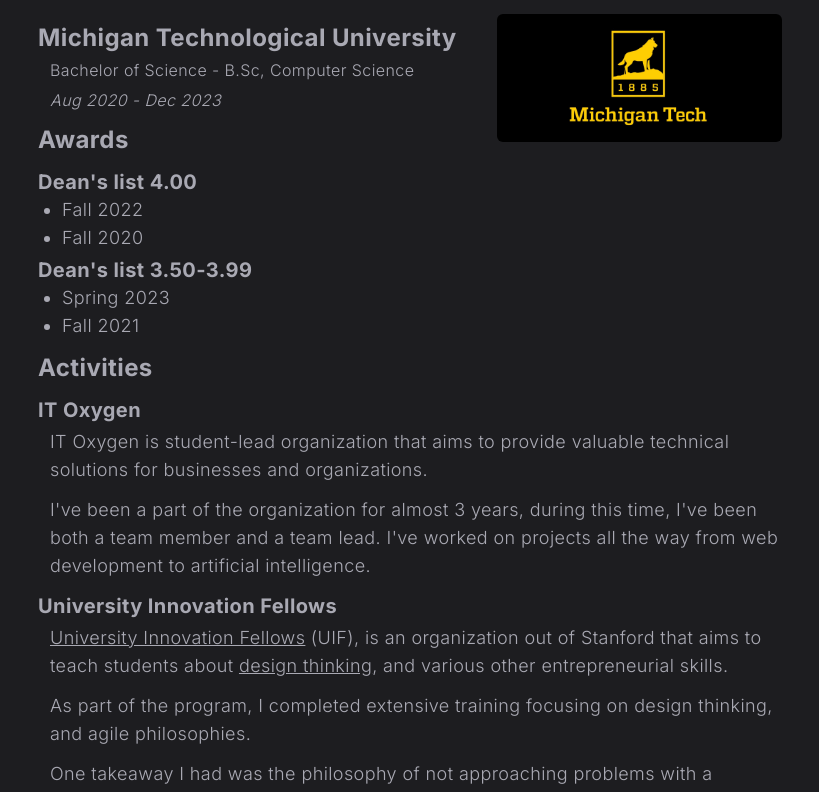
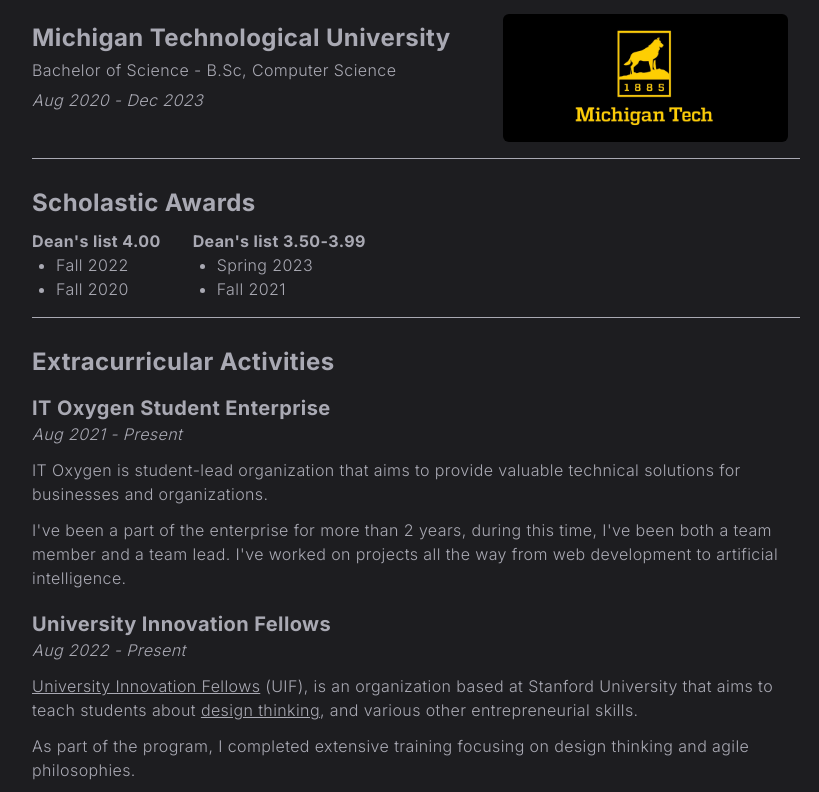
Before and after one commit to senyc/kb-web, a Next.js app: page /qualifications in a window 1280 px wide. Shown: the part 1320-2112 px from the top of the page, without its empty margins (230-1049 px from the left). Built offline with nearby package versions, Linux system fonts and the light colour scheme.

Commit message:
feat(qualifications): add more spacing between education sections

```diff
--- a/src/app/qualifications/Education.tsx
+++ b/src/app/qualifications/Education.tsx
@@ -4,13 +4,14 @@
 
 export default function Education() {
   return (
-    <section className='bg-dark border-b-text w-11/12 max-w-3xl border-b-[1px] pb-4'>
+    <>
+      <section className='border-b-text w-11/12 max-w-3xl border-b-[1px] pb-4 sm:ml-3'>
         <Image className='mx-auto mb-3 rounded-md sm:float-right sm:mx-0 sm:mb-0 sm:ml-3 md:mr-3' src={mtuLogo} alt='Michigan Technological University logo' width={285} quality={100} />
         <div className='mt-2'>
-        <h2 className='text-left text-xl font-semibold sm:ml-3 sm:text-2xl'>
+          <h2 className='text-left text-xl font-semibold  sm:text-2xl'>
             Michigan Technological University
           </h2>
-        <div className='sm:ml-3 md:ml-6'>
+          <div>
             <p className='mt-1'>
               Bachelor of Science - B.Sc, Computer Science
             </p>
@@ -19,12 +20,14 @@
             </p>
           </div>
         </div>
-      <section className='text-lg sm:ml-3'>
-        <h3 className='mb-3 mt-3 text-left text-2xl font-semibold'>
-          Awards
+      </section>
+      <section className='border-b-text w-11/12 max-w-3xl border-b-[1px] pb-4 sm:ml-3'>
+        <h3 className='mb-2 mt-3 text-left text-2xl font-semibold'>
+          Scholastic Awards
         </h3>
+        <div className='flex flex-row gap-8 '>
           <div>
-          <h4 className=' mt-1 text-left text-xl font-semibold'>
+            <h4 className='mt-0.5 text-left font-semibold'>
               Dean's list 4.00
             </h4>
             <ul className='ml-6 list-disc'>
@@ -35,7 +38,9 @@
                 Fall 2020
               </li>
             </ul>
-          <h4 className=' mt-1 text-left text-xl font-semibold'>
+          </div>
+          <div >
+            <h4 className='mt-0.5 text-left font-semibold'>
               Dean's list 3.50-3.99
             </h4>
             <ul className='ml-6 list-disc'>
@@ -47,38 +52,45 @@
               </li>
             </ul>
           </div>
+        </div>
       </section>
-      <section className='text-lg  sm:ml-3'>
-        <h3 className='mb-3 mt-3 text-left text-2xl font-semibold'>
-          Activities
+      <section className='border-b-text w-11/12 max-w-3xl border-b-[1px] pb-4 sm:ml-3'>
+        <h3 className='mb-4 mt-3 text-left text-2xl font-semibold'>
+          Extracurricular Activities
         </h3>
-        <h4 className='mt-1 text-left text-xl font-semibold'>
-          IT Oxygen
+        <h4 className='text-left text-xl font-semibold'>
+          IT Oxygen Student Enterprise
         </h4>
-        <div className='sm:ml-3'>
+        <h5 className='mb-3 italic'>
+          Aug 2021 - Present
+        </h5>
+        <div>
           <p className='mt-1'>
             IT Oxygen is student-lead organization that aims to provide valuable technical solutions for businesses and organizations.
           </p>
           <p className='mt-3'>
-            I've been a part of the organization for almost 3 years, during this time, I've been both a team member and a team lead. I've worked on projects all the way from web development to artificial intelligence.
+            I've been a part of the enterprise for more than 2 years, during this time, I've been both a team member and a team lead. I've worked on projects all the way from web development to artificial intelligence.
           </p>
         </div>
-        <h4 className='mt-3 text-left text-xl font-semibold'>
+        <h4 className='mt-5 text-left text-xl font-semibold'>
           University Innovation Fellows
         </h4>
-        <div className='sm:ml-3'>
+        <h5 className='mb-3 italic'>
+          Aug 2022 - Present
+        </h5>
+        <div>
           <p className='mt-1'>
-            <a className='underline' href='https://universityinnovationfellows.org/'>University Innovation Fellows</a> (UIF), is an organization out of Stanford that aims to teach students
+            <a className='underline' href='https://universityinnovationfellows.org/'>University Innovation Fellows</a> (UIF), is an organization based at Stanford University that aims to teach students
             about <a className='underline' href='https://www.interaction-design.org/literature/topics/design-thinking#:~:text=Design%20thinking%20is%20a%20methodology,ways%2C%20create%20numerous%20ideas%20in'>design thinking</a>, and various other entrepreneurial skills.
           </p>
           <p className='mt-3'>
-            As part of the program, I completed extensive training focusing on design thinking, and agile philosophies.
+            As part of the program, I completed extensive training focusing on design thinking and agile philosophies.
           </p>
           <p className='mt-3'>
             One takeaway I had was the philosophy of not approaching problems with a "solution first" mindset. Instead, I learned to observe that behavior and work towards identifying unique solutions. This is something I've been able to implement in my own software brainstorming phases, helping me generate more creative and effective solutions for both common and uncommon problems.
           </p>
         </div>
       </section>
-    </section>
+    </>
   );
 }
```
Lines whose indentation alone changed are shown as unchanged.
